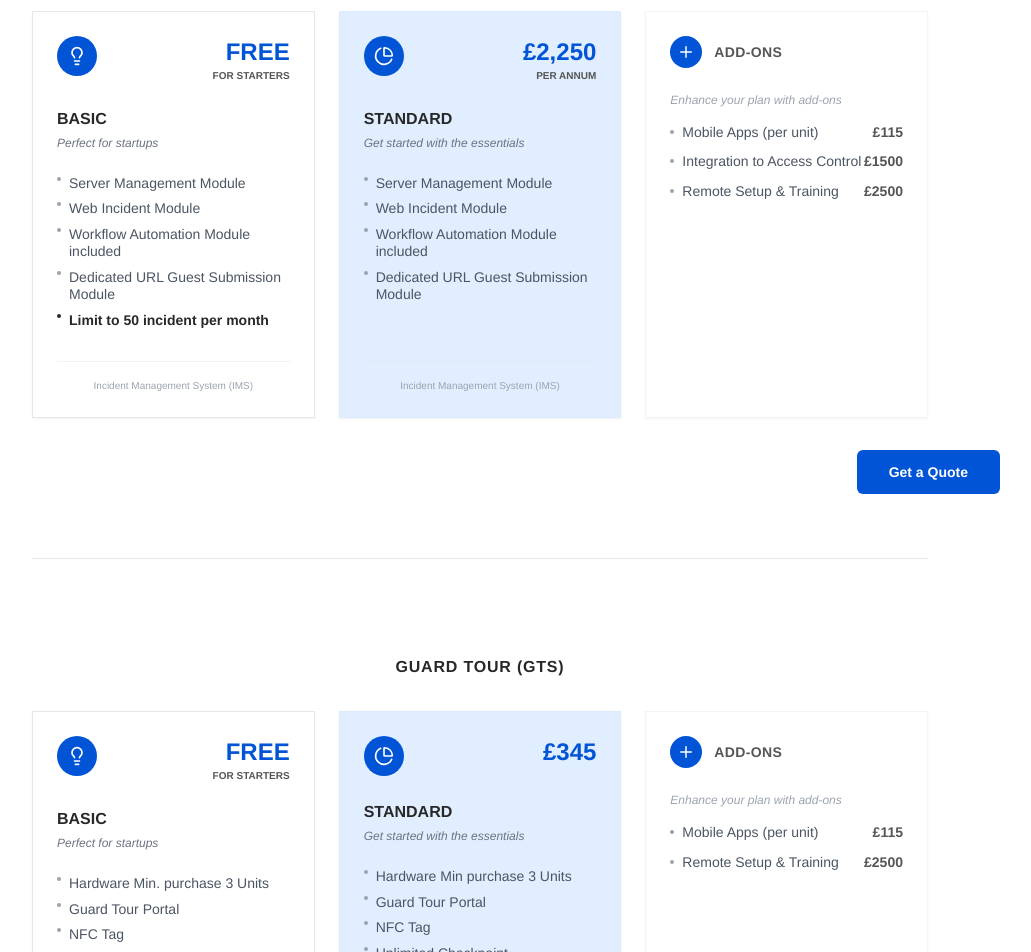
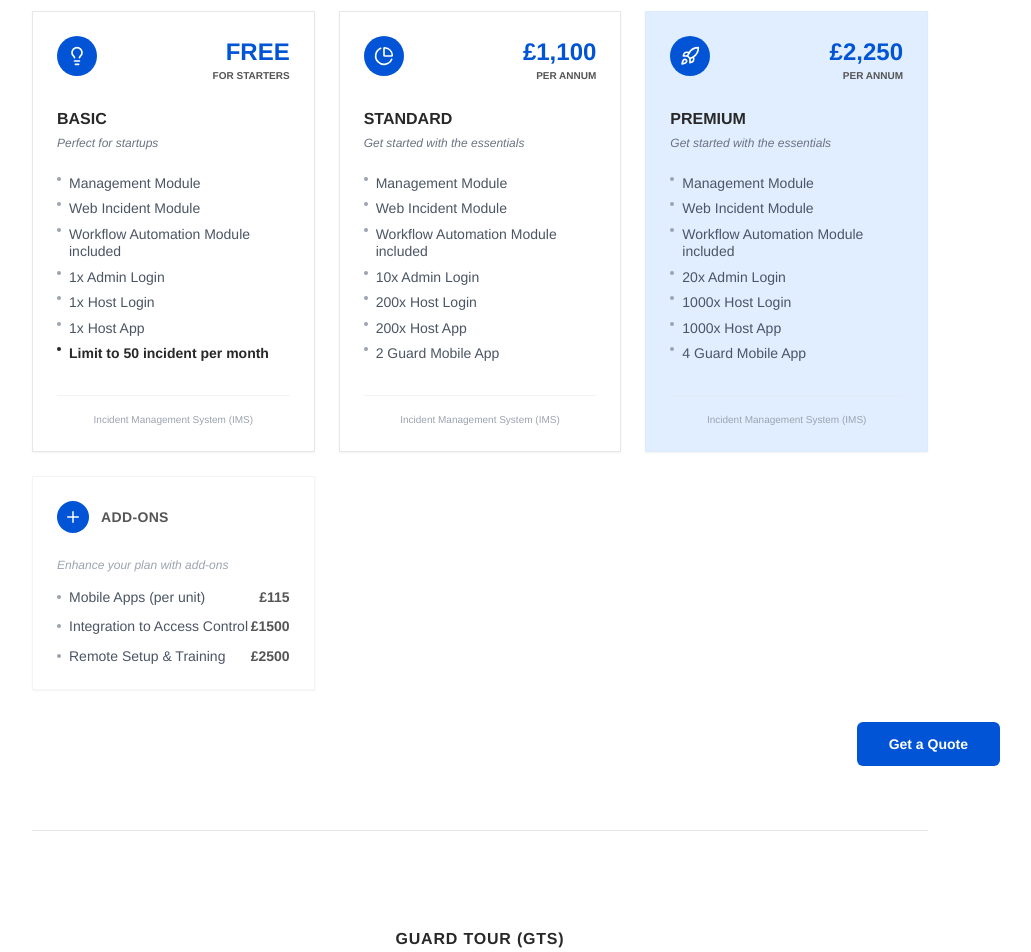
Before and after one commit to AkGowthi/calms-next, a Next.js app: page /new-pricing in a window 1280 px wide. Shown: the part 2160-3112 px from the top of the page, without its empty margins (160-1191 px from the left). Built offline with nearby package versions, Linux system fonts and the light colour scheme.

Commit message:
Update page.tsx

```diff
--- a/src/app/new-pricing/page.tsx
+++ b/src/app/new-pricing/page.tsx
@@ -169,10 +169,12 @@ const pricingData = [
         icon: Lightbulb,
         desc: "Perfect for startups",
         features: [
-          "Server Management Module",
+          "Management Module",
           "Web Incident Module",
           "Workflow Automation Module included",
-          "Dedicated URL Guest Submission Module",
+          "1x Admin Login",
+          "1x Host Login",
+          "1x Host App",
           "Limit to 50 incident per month",
         ],
         bgColor: "bg-white",
@@ -180,15 +182,36 @@ const pricingData = [
       },
       {
         type: "STANDARD",
-        price: "£2,250",
+        price: "£1,100",
         period: "PER ANNUM",
         icon: PieChart,
         desc: "Get started with the essentials",
         features: [
-          "Server Management Module",
+          "Management Module",
           "Web Incident Module",
           "Workflow Automation Module included",
-          "Dedicated URL Guest Submission Module",
+          "10x Admin Login",
+          "200x Host Login",
+          "200x Host App",
+          "2 Guard Mobile App"
+        ],
+        bgColor: "bg-white",
+        borderColor: "border-gray-200",
+      },
+      {
+        type: "PREMIUM",
+        price: "£2,250",
+        period: "PER ANNUM",
+        icon: Rocket,
+        desc: "Get started with the essentials",
+        features: [
+          "Management Module",
+          "Web Incident Module",
+          "Workflow Automation Module included",
+          "20x Admin Login",
+          "1000x Host Login",
+          "1000x Host App",
+          "4 Guard Mobile App"
         ],
         bgColor: "bg-[#E0EEFF]",
         borderColor: "border-blue-100",
@@ -213,7 +236,8 @@ const pricingData = [
         features: [
           "Hardware Min. purchase 3 Units",
           "Guard Tour Portal",
-          "NFC Tag",
+          "1x Admin Login",
+          "1x Guard Mobile Ap",
           "1 App with limit to 5 checkpoints (GPS/Tag)",
         ],
         bgColor: "bg-white",
@@ -222,13 +246,14 @@ const pricingData = [
       {
         type: "STANDARD",
         price: "£345",
-        period: "",
+        period: "PER ANNUM",
         icon: PieChart,
         desc: "Get started with the essentials",
         features: [
-          "Hardware Min purchase 3 Units",
+          "Android Mobile App. Minimum Purchase 3 units",
           "Guard Tour Portal",
-          "NFC Tag",
+          "3x Admin Login",
+          "3x Guard Mobile Ap",
           "Unlimited Checkpoint",
         ],
         bgColor: "bg-[#E0EEFF]",
@@ -238,6 +263,7 @@ const pricingData = [
     addons: [
       { name: "Mobile Apps (per unit)", price: "£115" },
       { name: "Remote Setup & Training", price: "£2500" },
+      { name: "NFC Tags(per 10 unit)", price: "£20/pack" },
     ],
   },
 ];
```
